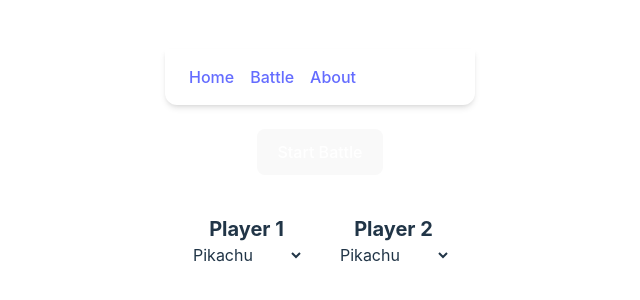
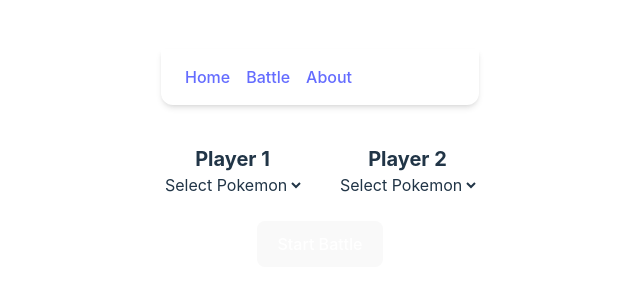
Before and after one commit to mde-hf/pokemon, a React (Vite) app: page /battle in a window 1280 px wide. Shown: the part 230-530 px from the top of the page, without its empty margins (320-960 px from the left). Built offline with nearby package versions, Linux system fonts and the light colour scheme; no server answers.

Commit message:
implemented battle with real values

```diff
--- a/src/App.jsx
+++ b/src/App.jsx
@@ -1,4 +1,5 @@
 import './App.css';
+// eslint-disable-next-line no-unused-vars
 import React from 'react';
 import HomePage from './pages/HomePage';
 import BattlePage from './pages/BattlePage';
--- a/src/components/PokemonDropdown.jsx
+++ b/src/components/PokemonDropdown.jsx
@@ -4,8 +4,10 @@ function PokemonDropdown({ onSelect }) {
 
     return (
         <select onChange={(e) => onSelect(e.target.value)}>
+            <option value="" disabled selected>Select Pokemon</option>
             <option value="Pikachu">Pikachu</option>
             <option value="Charmander">Charmander</option>
+            <option value="Arcanine">Arcanine</option>
         </select>
 
     )
--- a/src/pages/BattlePage.jsx
+++ b/src/pages/BattlePage.jsx
@@ -1,5 +1,6 @@
+// eslint-disable-next-line no-unused-vars
 import React, { useEffect } from "react";
-import { useContext, useState } from "react";
+import { useContext } from "react";
 import { BattleContext, BattleProvider } from "../context/BattleContext";
 import getPokemon from "../api/pokemonApi";
 import PokemonDropdown from "../components/PokemonDropdown";
@@ -15,16 +16,16 @@ function BattlePage() {
         battleResult,
         simulateBattle } = useContext(BattleContext);
 
-    useEffect(() => {
-        const load = async () => {
-            const p1 = await getPokemon("pikachu");
-            const p2 = await getPokemon("ditto");
-            setPokemon1(p1);
-            setPokemon2(p2);
-        };
+    // useEffect(() => {
+    //     const load = async () => {
+    //         const p1 = await getPokemon(pokemon1);
+    //         const p2 = await getPokemon(pokemon2);
+    //         setPokemon1(p1);
+    //         setPokemon2(p2);
+    //     };
 
-        load();
-    }, []);
+    //     load();
+    // }, []);
 
 
     return (
@@ -32,8 +33,30 @@ function BattlePage() {
         <div>
             <Header />
 
+
+            {/* Player sections */}
+            <div className="flex justify-center gap-8 mt-10">
+                {/* Player 1 */}
+                <div className="w-1/2">
+                    <h2 className="text-xl font-bold whitespace-nowrap">Player 1</h2>
+                    <PokemonDropdown onSelect={async (name) => {
+                        const data = await getPokemon(name);
+                        setPokemon1(data)
+                    }} />
+                </div>
+
+                {/* Player 2 */}
+                <div className="w-1/2">
+                    <h2 className="text-xl font-bold whitespace-nowrap">Player 2</h2>
+                    <PokemonDropdown onSelect={async (name) => {
+                        const data = await getPokemon(name);
+                        setPokemon2(data)
+                    }} />
+
+                </div>
+
+            </div>
             <div className="p-6 text-center">
-
                 <button onClick={simulateBattle} className="bg-blue-600 text-white px-4 py-2 rounded hover:bg-blue-700">
                     Start Battle
                 </button>
@@ -42,21 +65,6 @@ function BattlePage() {
                         {battleResult}
                     </p>
                 )}
-
-                {/* Player sections */}
-                <div className="flex justify-center gap-8 mt-10">
-                    {/* Player 1 */}
-                    <div className="w-1/2">
-                        <h2 className="text-xl font-bold whitespace-nowrap">Player 1</h2>
-                        <PokemonDropdown />
-                    </div>
-
-                    {/* Player 2 */}
-                    <div className="w-1/2">
-                        <h2 className="text-xl font-bold whitespace-nowrap">Player 2</h2>
-                        <PokemonDropdown />
-                    </div>
-                </div>
             </div>
 
         </div>
--- a/src/pages/HomePage.jsx
+++ b/src/pages/HomePage.jsx
@@ -1,9 +1,9 @@
 import SearchBar from "../components/SearchBar";
 import getPokemon from "../api/pokemonApi";
 import { useState } from "react";
+// eslint-disable-next-line no-unused-vars
 import React from "react";
 import PokemonCard from "../components/PokemonCard";
-import { data } from "autoprefixer";
 import Header from "../components/Header";
 
 
```
